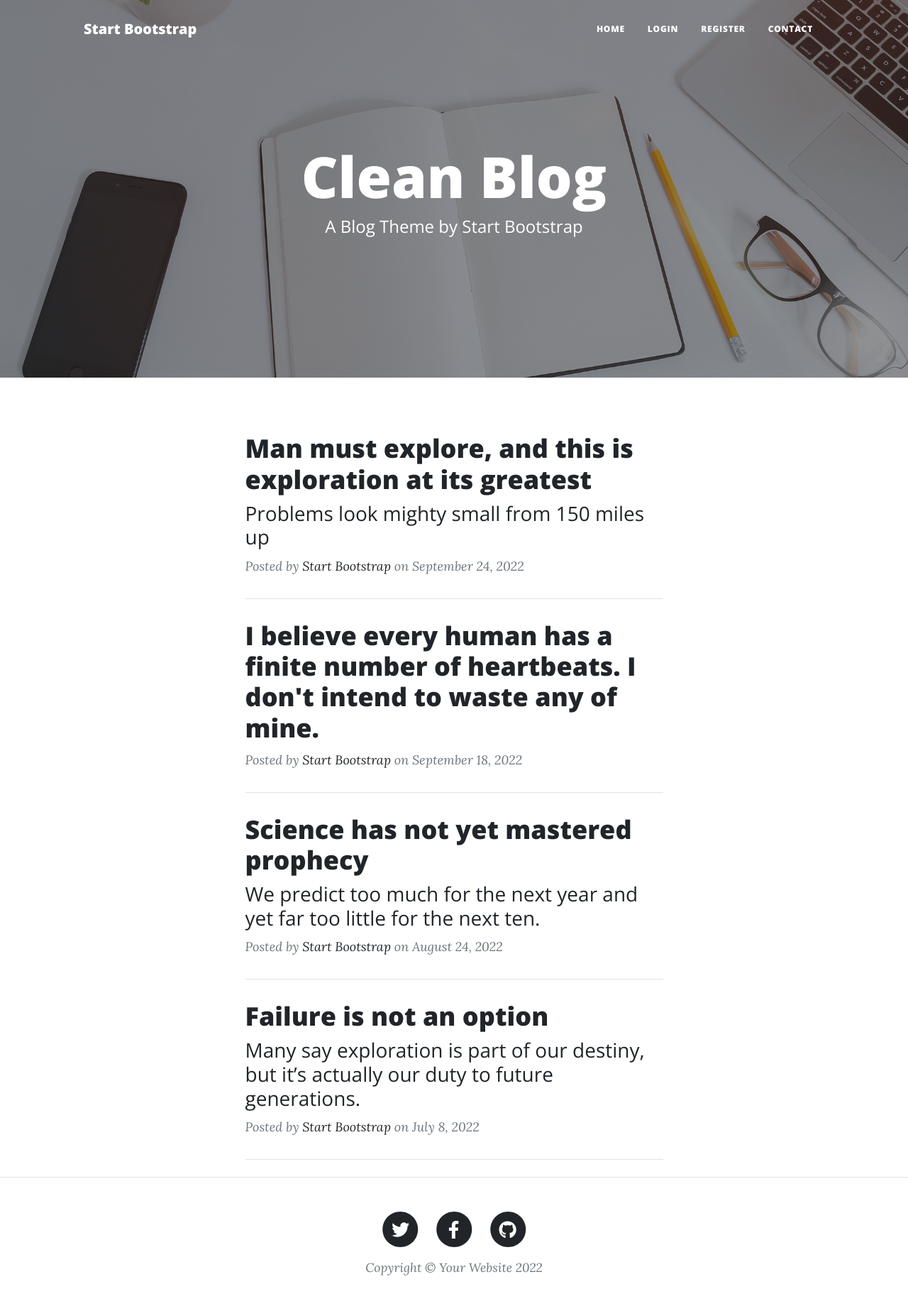
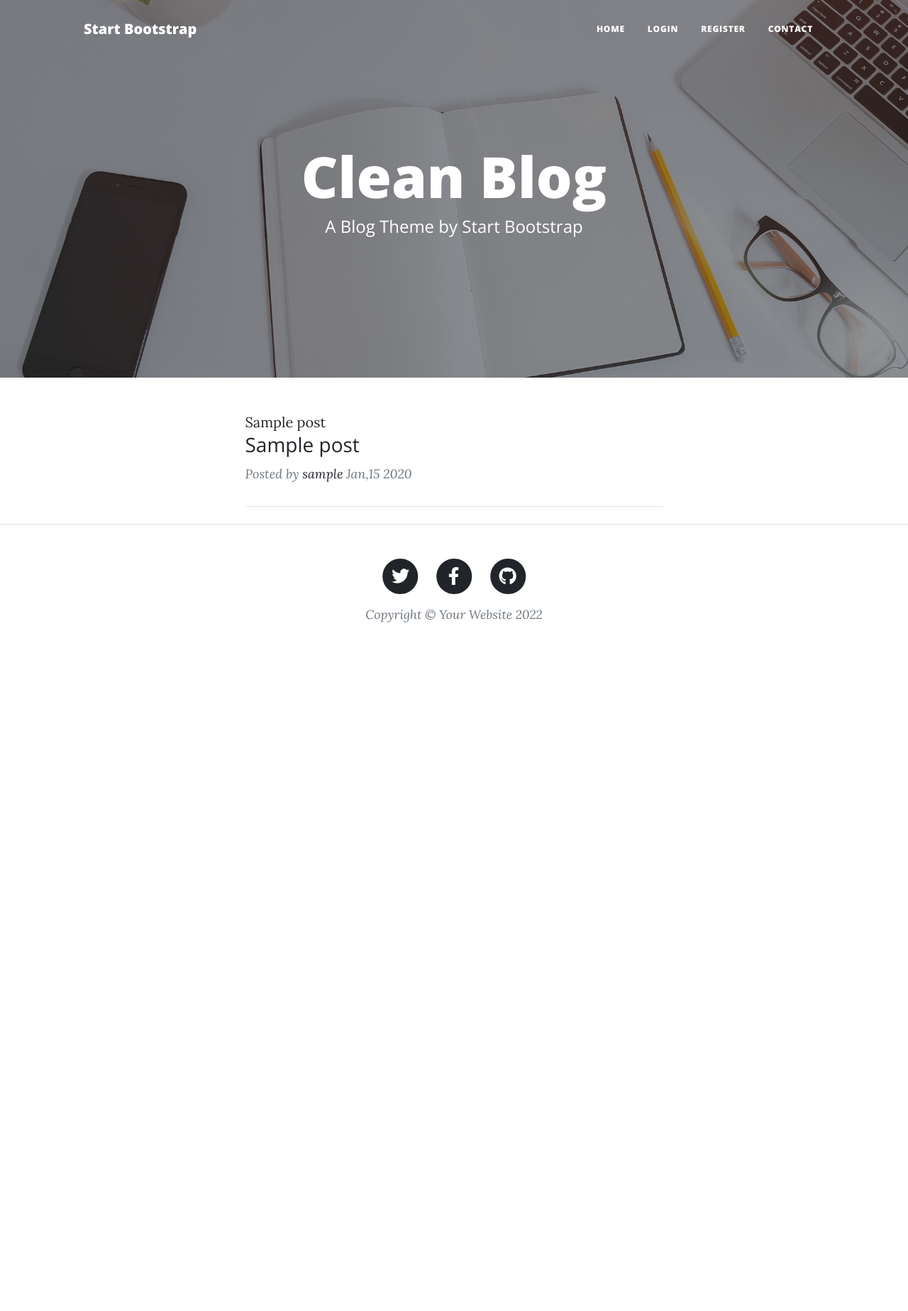
Before and after one commit to dchaberzs3/blog, a PHP site: page /blog/ in a window 1280 px wide. Shown: the whole page at 71% size. After the commit the page ends 877 px from the top, so only its background shows below. Run offline with PHP 8.4, Linux system fonts and the light colour scheme; tables that the repository leaves empty or names only in its code hold one stand-in row (values such as "Sample post"); some libraries are stand-ins or nearby versions.

Commit message:
creating post

```diff
--- a/auth/logout.php
+++ b/auth/logout.php
@@ -3,5 +3,4 @@
     session_unset();
     session_destroy();
     header("location: http://localhost/blog/index.php");
-
 ?>
--- a/includes/header.php
+++ b/includes/header.php
@@ -42,11 +42,7 @@
                         <li><a class="dropdown-item" href="http://localhost/blog/auth/logout.php">Logout</a></li>
                     </ul>
                     </li>
-
-
-
                     <?php else : ?>
-
                         <li class="nav-item"><a class="nav-link px-lg-3 py-3 py-lg-4" href="http://localhost/blog/auth/login.php">login</a></li>
                         <li class="nav-item"><a class="nav-link px-lg-3 py-3 py-lg-4" href="http://localhost/blog/auth/register.php">register</a></li>
                     <?php endif; ?>
--- a/index.php
+++ b/index.php
@@ -2,64 +2,36 @@
 <?php require "includes/header.php" ?>
 <?php require "config/config.php" ?>
 
+<?php
+    $posts = $conn->query("SELECT * FROM posts");
+    $posts -> execute();
+    $rows = $posts->fetchALL(PDO::FETCH_OBJ);
+?>
+
             <div class="row gx-4 gx-lg-5 justify-content-center">
                 <div class="col-md-10 col-lg-8 col-xl-7">
-                    <?php  if(isset($_SESSION['username'])) echo "Witaj na stronie <b>" . $_SESSION['username'] . "<b>";
+                  <?php  # if(isset($_SESSION['username'])) echo "Witaj na stronie <b>" . $_SESSION['username'] . "<b>"; ?>
+                    <?php foreach ($rows as $row) : ?>
 
-                    ?>
-                    <!-- Post preview-->
+                        <!-- Post preview-->
                     <div class="post-preview">
-                        <a href="posts/post.php">
-                            <h2 class="post-title">Man must explore, and this is exploration at its greatest</h2>
-                            <h3 class="post-subtitle">Problems look mighty small from 150 miles up</h3>
+                        <a href="http://localhost/blog/posts/post.php?post_id=<?php echo $row->id; ?>"
+                            <h2 class="post-title"><?php echo $row->title?> </h2>
+                            <h3 class="post-subtitle"><?php echo $row->subtitle?></h3>
                         </a>
                         <p class="post-meta">
                             Posted by
-                            <a href="#!">Start Bootstrap</a>
-                            on September 24, 2022
+                            <a href="#!"><?php echo $row->user_name?></a>
+                            <?php
+                            echo date('M', strtotime($row->created_at)). ',' . date('d', strtotime($row->created_at)). ' '. date('Y', strtotime($row->created_at));
+
+                            ?>
                         </p>
                     </div>
+
                     <!-- Divider-->
                     <hr class="my-4" />
-                    <!-- Post preview-->
-                    <div class="post-preview">
-                        <a href="post.php"><h2 class="post-title">I believe every human has a finite number of heartbeats. I don't intend to waste any of mine.</h2></a>
-                        <p class="post-meta">
-                            Posted by
-                            <a href="#!">Start Bootstrap</a>
-                            on September 18, 2022
-                        </p>
-                    </div>
-                    <!-- Divider-->
-                    <hr class="my-4" />
-                    <!-- Post preview-->
-                    <div class="post-preview">
-                        <a href="post.php">
-                            <h2 class="post-title">Science has not yet mastered prophecy</h2>
-                            <h3 class="post-subtitle">We predict too much for the next year and yet far too little for the next ten.</h3>
-                        </a>
-                        <p class="post-meta">
-                            Posted by
-                            <a href="#!">Start Bootstrap</a>
-                            on August 24, 2022
-                        </p>
-                    </div>
-                    <!-- Divider-->
-                    <hr class="my-4" />
-                    <!-- Post preview-->
-                    <div class="post-preview">
-                        <a href="post.php">
-                            <h2 class="post-title">Failure is not an option</h2>
-                            <h3 class="post-subtitle">Many say exploration is part of our destiny, but it’s actually our duty to future generations.</h3>
-                        </a>
-                        <p class="post-meta">
-                            Posted by
-                            <a href="#!">Start Bootstrap</a>
-                            on July 8, 2022
-                        </p>
-                    </div>
-                    <!-- Divider-->
-                    <hr class="my-4" />
+                    <?php endforeach; ?>
                     <!-- Pager-->
 
                 </div>
```
Also changed, not shown: posts/create.php (+3 -4 lines).
